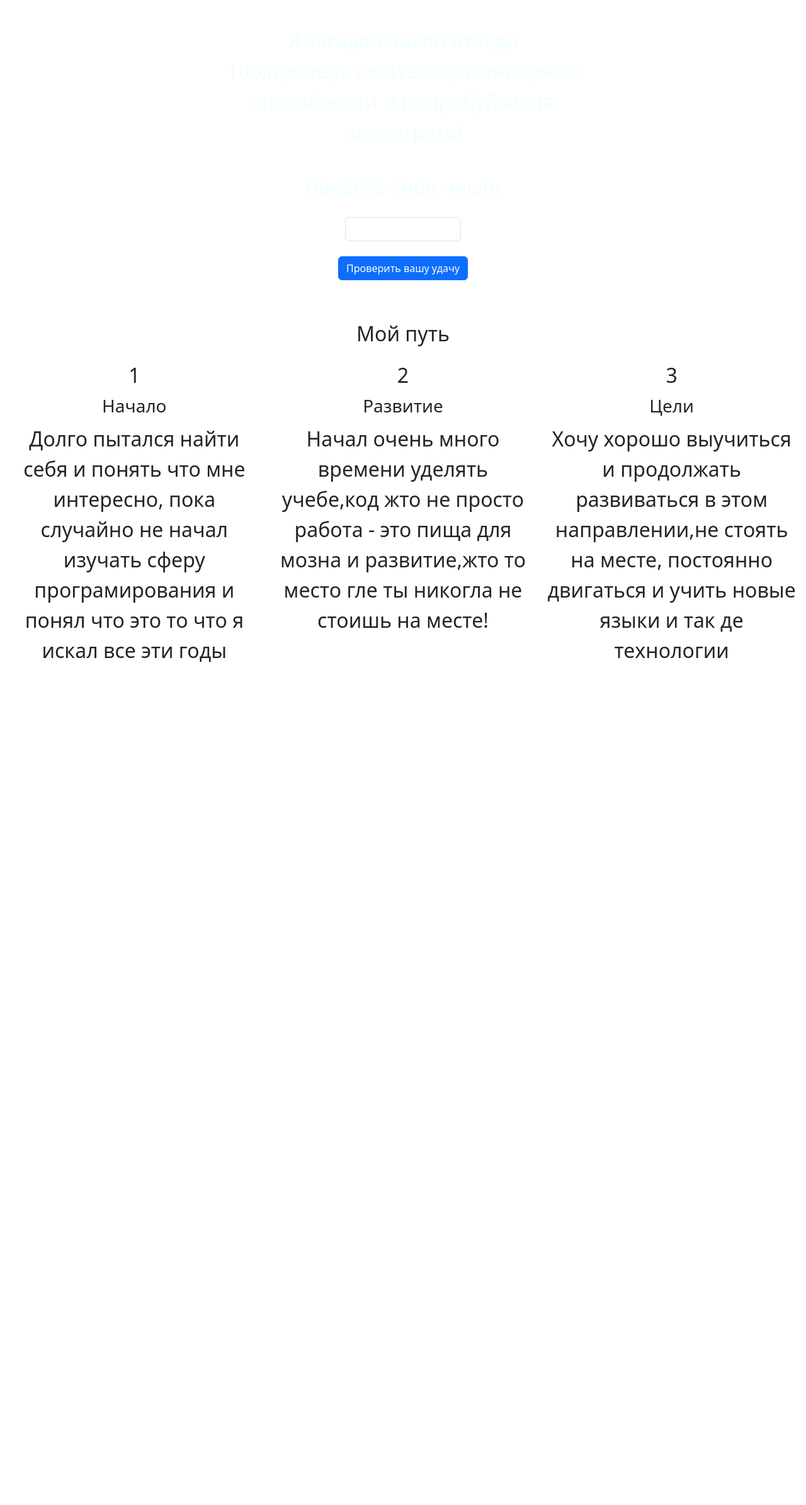
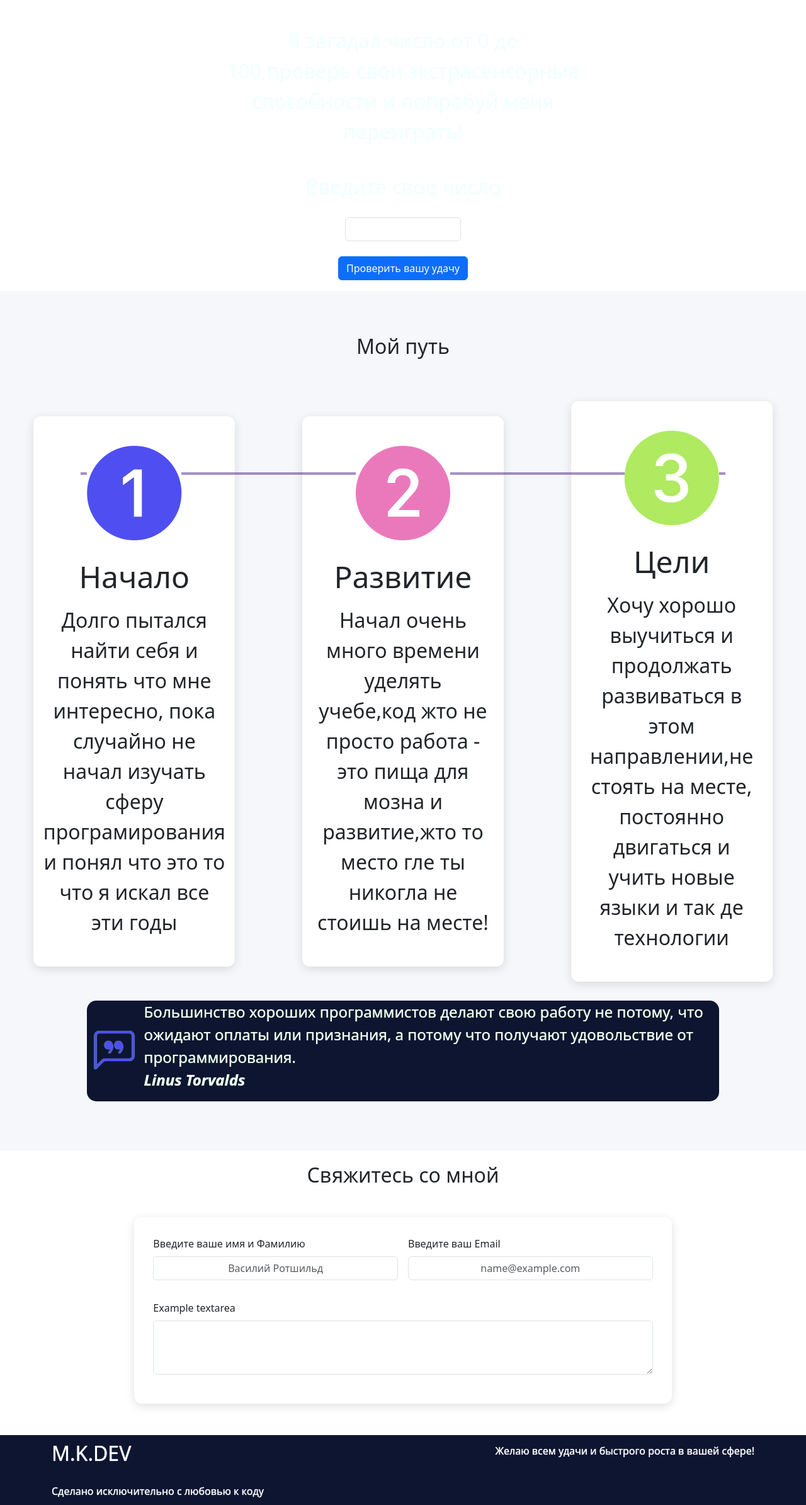
Before and after one commit to michael-kuptsov/Homeworks, a plain HTML site: page hobby_project/src/index_hobby.html in a window 1280 px wide. Shown: the part 2225-4615 px from the top of the page at 63% size. Before the commit the page ends 3298 px from the top, so only its background shows below. Drawn offline with nearby package versions, Linux system fonts and the light colour scheme.

Commit message:
finish of my homework

```diff
--- a/hobby_project/css/style_hobby.css
+++ b/hobby_project/css/style_hobby.css
@@ -111,7 +111,7 @@ h1 {
 
 .light {
     color: rgb(196, 60, 237);
-    text-shadow: 0px 0px 10px white;
+    text-shadow: 0 0 10px white;
     background-color: rgba(221, 96, 247, 0.445);
 }
 
@@ -172,6 +172,107 @@ h1 {
     background-color: #252d4797;
 }
 
-.form-control {
+.game_field .form-control {
     width: 30%;
 }
+
+.my_way {
+    background-color: #f6f7fb;
+}
+
+.boxes {
+    background-color: white;
+    padding: 30px 20px;
+    border-radius: 12px;
+    box-shadow: 0 4px 15px rgba(0, 0, 0, 0.12);
+}
+
+.circle {
+    position: relative;
+    font-size: 150px;
+    z-index: 1;
+    background-color: #fff;
+
+}
+
+.bi-1-circle-fill {
+    color: rgb(79 79 241);
+}
+
+.bi-2-circle-fill {
+    color: rgb(234 121 187);
+}
+
+.bi-3-circle-fill {
+    color: rgb(175 234 96);
+}
+
+.way_descr {
+    font-size: 1.5em;
+}
+
+.circle_row {
+    position: relative;
+}
+
+.circle_row:before {
+    position: absolute;
+    content: "";
+    top:  133px;
+    height: 4px;
+    width: 80%;
+    background-color: rgb(84 45 145 / 0.53);
+    z-index: 0;
+
+}
+
+.citation_block {
+    color: #ffffff;
+    width: 80%;
+    display: flex;
+    align-items: center;
+    justify-content: center;
+    margin: 30px auto;
+    font-size: 1.5em;
+    background-color: #0d1531;
+    border-radius: 15px;
+    text-shadow: 0 0 1px lightgreen;
+
+}
+
+.quote_icon {
+        color: #4f4ff1;
+        font-size: 4rem;
+    margin-right: 15px;
+}
+
+.contact-form {
+    padding: 30px;
+    background-color: white;
+    border-radius: 12px;
+    box-shadow: 0 4px 15px rgba(0, 0, 0, 0.12);
+    margin-bottom: 50px;
+}
+
+.contact-form .form-control {
+    width: 100%;
+    display: flex;
+    flex-direction: column;
+    align-items: center;
+    text-align: center;
+}
+
+footer {
+    background-color: #0d1531;
+    color: white;
+    text-shadow: 0 0 1px white;
+}
+
+.footer_descr {
+    display: flex;
+    align-items: center;
+    justify-content: space-between;
+    text-align: center;
+    margin: 10px 0;
+
+}
--- a/hobby_project/src/index_hobby.html
+++ b/hobby_project/src/index_hobby.html
@@ -72,6 +72,7 @@
 
       <div class="container-fluid why_programming">
         <div class="row align-items-stretch justify-content-center gap-3">
+<!--          gap расстояние блоков в флексе или гриде-->
           <h2
             class="descr d-flex justify-content-center align-items-center text-center mt-5"
           >
@@ -197,47 +198,73 @@
 
       </section>
 
-
-        <section class="my_way container-fluid">
-          <h2 class="descr d-flex justify-content-center align-items-center text-center mt-5">Мой путь</h2>
-          <div class="row">
-            <div class="boxes col-12 col-md-4 d-flex flex-column justify-content-start align-items-center gap-1 text-center">
-              <h2>1</h2>
-              <h3>Начало</h3>
+<!--py -падинг вертикальной оси-->
+        <section class="my_way container-fluid py-5">
+          <h2 class="descr d-flex justify-content-center align-items-center text-center">Мой путь</h2>
+          <div class="row circle_row justify-content-around align-items-center mt-5">
+            <div class="boxes col-12 col-md-3 d-flex flex-column justify-content-start align-items-center gap-2 text-center">
+             <h2 class="circle bi-1-circle-fill"></h2>
+              <h3 class="way_descr">Начало</h3>
               <p>Долго пытался найти себя и понять что мне интересно, пока случайно не начал изучать сферу програмирования и понял что это то что я искал все эти годы</p>
             </div>
-            <div class="boxes col-12 col-md-4 d-flex flex-column justify-content-start align-items-center gap-1 text-center">
-              <h2>2</h2>
-              <h3>Развитие</h3>
+            <div class="boxes col-12 col-md-3 d-flex flex-column justify-content-start align-items-center gap-2 text-center">
+              <h2 class="circle bi-2-circle-fill"></h2>
+              <h3 class="way_descr">Развитие</h3>
               <p>Начал очень много времени уделять учебе,код жто не просто работа - это пища для мозна и развитие,жто то место гле ты никогла не стоишь на месте!</p>
             </div>
-            <div class="boxes col-12 col-md-4 d-flex flex-column justify-content-start align-items-center gap-1 text-center">
-              <h2>3</h2>
-              <h3>Цели</h3>
+            <div class="boxes col-12 col-md-3 d-flex flex-column justify-content-start align-items-center gap-2 text-center">
+              <h2 class="circle bi-3-circle-fill"></h2>
+              <h3 class="way_descr">Цели</h3>
               <p>Хочу хорошо выучиться и продолжать развиваться в этом направлении,не стоять на месте, постоянно двигаться и учить новые языки и так де технологии</p>
             </div>
           </div>
-
+          <div class="container citation_block">
+            <div class="bi bi-chat-left-quote quote_icon"></div>
+            <p class="citation">Большинство хороших программистов делают свою работу не потому, что ожидают оплаты или признания, а потому что получают удовольствие от программирования.
+              <br>
+              <span style="font-style: italic; font-weight: 600;">Linus Torvalds</span></p>
+          </div>
         </section>
 
+      <section class="text_me container-fluid">
+        <h2 class="descr d-flex justify-content-center align-items-center text-center">Свяжитесь со мной</h2>
+        <div class="row justify-content-center align-items-center mt-5">
+          <form class="contact-form col-12 col-md-8">
+            <div class="row g-3">
+              <div class="col-12 col-md-6">
+            <label for="name" class="form-label">Введите ваше имя и Фамилию</label>
+            <input type="text" class="form-control" id="name" placeholder="Василий Ротшильд">
+              </div>
+              <div class="col-12 col-md-6">
+            <div class="mb-3">
+              <label for="mail" class="form-label">Введите ваш Email</label>
+              <input type="email" class="form-control" id="mail" placeholder="name@example.com">
+            </div>
+              </div>
+              <div class="col-12">
+            <div class="mb-3">
+              <label for="exampleFormControlTextarea1" class="form-label">Example textarea</label>
+              <textarea class="form-control" id="exampleFormControlTextarea1" rows="3"></textarea>
+            </div>
+              </div>
+            </div>
+          </form>
+        </div>
+      </section>
 
     </main>
 
-    <footer></footer>
+    <footer>
+      <div class="container">
+        <div class="row">
+          <div class="footer_descr">
+            <h2>M.K.DEV</h2>
+           <p>Желаю всем удачи и быстрого роста в вашей сфере!</p>
+          </div>
+          <div class="footer_descr">Сделано исключительно с любовью к коду</div>
+        </div>
+      </div>
+    </footer>
     <script src="./hobby.js"></script>
   </body>
 </html>
-
-<!--
-<body>
-├── <header>
-│   └── <nav>
-├── <main>
-│   ├── <section> Главный экран
-│   ├── <section> Почему я люблю код
-│   ├── <section> Что изучаю
-│   ├── <section> Проекты
-│   ├── <section> Мой путь
-│   ├── <section> Цитата
-│   └── <section> Контакты
-└── <footer> -->
```
